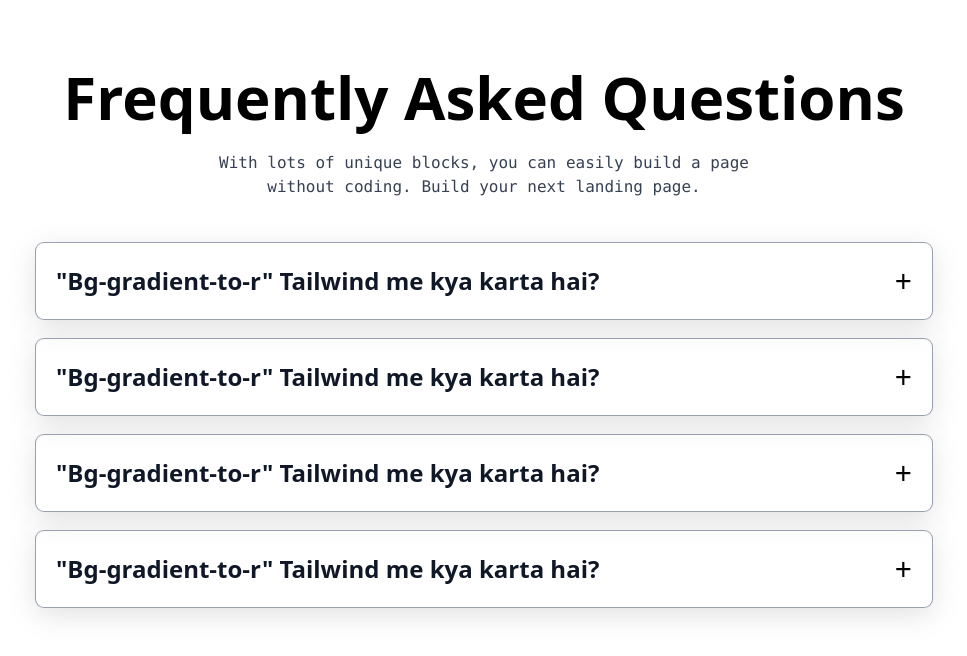
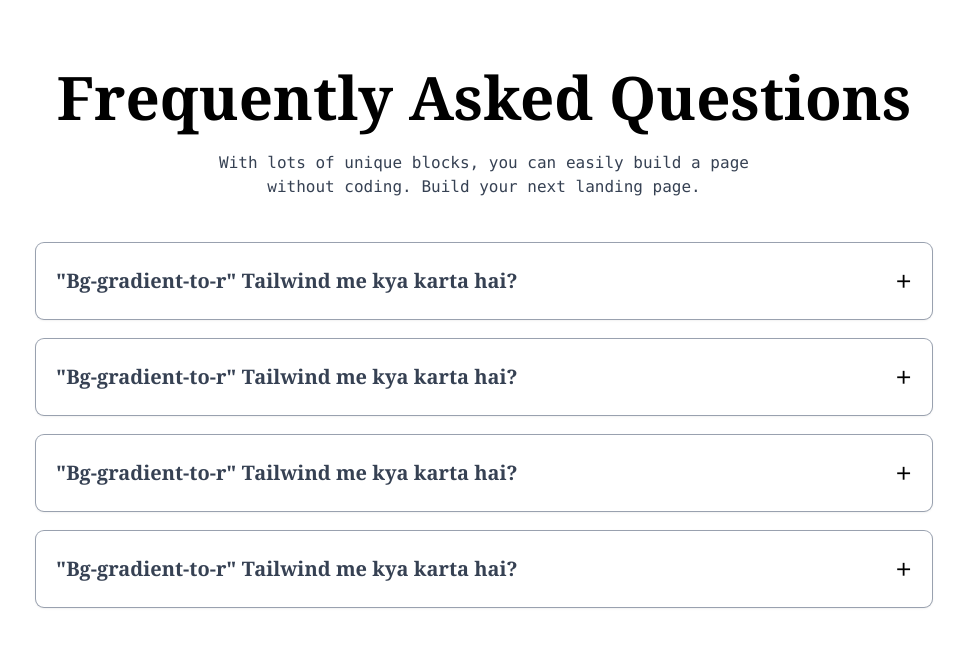
Before and after one commit to SurojeetMandal/tailwind-js-component, a plain HTML site: page Accordion/Accordion2.html in a window 1280 px wide. Shown: the whole page, without its empty margins (156-1123 px from the left). Drawn offline with nearby package versions, Linux system fonts and the light colour scheme.

Commit message:
modify in accordin 2

```diff
--- a/Accordion/Accordion2.html
+++ b/Accordion/Accordion2.html
@@ -12,7 +12,7 @@
 </head>
 
 <body>
-  <section class="py-10 mx-6">
+  <section class="py-10 mx-6 font-serif">
     <div class="text-center sm:mt-3 lg:mt-4 xl:mt-5">
       <div class="">
         <h1
@@ -26,9 +26,9 @@
     <!-- Accordion Start -->
     <div class="md:max-w-2xl lg:max-w-4xl  mx-auto mt-11">
       <div
-        class="shadow-[0px_7px_29px_0px_rgba(100,100,111,0.2)] rounded-lg py-2 sm:py-3 md:py-4 lg:py-5 px-3 sm:px-5  ring ring-gray-400 cursor-pointer mb-3 sm:mb-5 accordion-header hover:bg-gray-50">
+        class="shadow-sm rounded-lg py-2 sm:py-3 md:py-4 lg:py-5 px-3 sm:px-5  ring ring-gray-400 cursor-pointer mb-3 sm:mb-5 accordion-header hover:bg-gray-50">
         <div class="flex justify-between items-center">
-          <h1 class="text-lg sm:text-xl md:text-2xl font-semibold text-gray-900 hover:text-gray-800">"Bg-gradient-to-r"
+          <h1 class="text-base sm:text-lg md:text-xl  font-semibold  text-gray-700 hover:text-gray-800 mr-4">"Bg-gradient-to-r"
             Tailwind me kya karta hai?
           </h1>
           <div class="text-3xl">
@@ -37,15 +37,15 @@
           </div>
         </div>
         <hr class="mt-2 border-gray-400 hidden hr-line">
-        <p class=" text-black transition-all duration-700  text-justify ease-in h-0 truncate accordion-para">Ye Tailwind
+        <p class=" text-black transition-all duration-700  text-justify ease-in h-0 truncate accordion-para text-base md:text-lg">Ye Tailwind
           ki utility class hai jo left
           se right direction me gradient background apply karti hai. Iske
           saath from-*, via-*, aur to-* classes use karke colors define karte hain</p>
       </div>
       <div
-        class="shadow-[0px_7px_29px_0px_rgba(100,100,111,0.2)] rounded-lg py-2 sm:py-3 md:py-4 lg:py-5 px-3 sm:px-5  ring ring-gray-400 cursor-pointer mb-3 sm:mb-5 accordion-header hover:bg-gray-50">
+        class="shadow-sm rounded-lg py-2 sm:py-3 md:py-4 lg:py-5 px-3 sm:px-5  ring ring-gray-400 cursor-pointer mb-3 sm:mb-5 accordion-header hover:bg-gray-50">
         <div class="flex justify-between items-center">
-          <h1 class="text-lg sm:text-xl md:text-2xl font-semibold text-gray-900 hover:text-gray-800">"Bg-gradient-to-r"
+          <h1 class="text-base sm:text-lg md:text-xl  font-semibold text-gray-700 hover:text-gray-800 mr-4">"Bg-gradient-to-r"
             Tailwind me kya karta hai?
           </h1>
           <div class="text-3xl">
@@ -54,15 +54,15 @@
           </div>
         </div>
         <hr class="mt-2 border-gray-400 hidden hr-line">
-        <p class=" text-black transition-all duration-700  text-justify ease-in h-0 truncate accordion-para">Ye Tailwind
+        <p class=" text-black transition-all duration-700  text-justify ease-in h-0 truncate accordion-para text-base md:text-lg">Ye Tailwind
           ki utility class hai jo left
           se right direction me gradient background apply karti hai. Iske
           saath from-*, via-*, aur to-* classes use karke colors define karte hain</p>
       </div>
       <div
-        class="shadow-[0px_7px_29px_0px_rgba(100,100,111,0.2)] rounded-lg py-2 sm:py-3 md:py-4 lg:py-5 px-3 sm:px-5  ring ring-gray-400 cursor-pointer mb-3 sm:mb-5 accordion-header hover:bg-gray-50">
+        class="shadow-sm rounded-lg py-2 sm:py-3 md:py-4 lg:py-5 px-3 sm:px-5  ring ring-gray-400 cursor-pointer mb-3 sm:mb-5 accordion-header hover:bg-gray-50">
         <div class="flex justify-between items-center">
-          <h1 class="text-lg sm:text-xl md:text-2xl font-semibold text-gray-900 hover:text-gray-800">"Bg-gradient-to-r"
+          <h1 class="text-base sm:text-lg md:text-xl  font-semibold text-gray-700 hover:text-gray-800 mr-4">"Bg-gradient-to-r"
             Tailwind me kya karta hai?
           </h1>
           <div class="text-3xl">
@@ -71,15 +71,15 @@
           </div>
         </div>
         <hr class="mt-2 border-gray-400 hidden hr-line">
-        <p class=" text-black transition-all duration-700  text-justify ease-in h-0 truncate accordion-para">Ye Tailwind
+        <p class=" text-black transition-all duration-700  text-justify ease-in h-0 truncate accordion-para text-base md:text-lg">Ye Tailwind
           ki utility class hai jo left
           se right direction me gradient background apply karti hai. Iske
           saath from-*, via-*, aur to-* classes use karke colors define karte hain</p>
       </div>
       <div
-        class="shadow-[0px_7px_29px_0px_rgba(100,100,111,0.2)] rounded-lg py-2 sm:py-3 md:py-4 lg:py-5 px-3 sm:px-5  ring ring-gray-400 cursor-pointer mb-3 sm:mb-5 accordion-header hover:bg-gray-50">
+        class="shadow-sm rounded-lg py-2 sm:py-3 md:py-4 lg:py-5 px-3 sm:px-5  ring ring-gray-400 cursor-pointer mb-3 sm:mb-5 accordion-header hover:bg-gray-50">
         <div class="flex justify-between items-center">
-          <h1 class="text-lg sm:text-xl md:text-2xl font-semibold text-gray-900 hover:text-gray-800">"Bg-gradient-to-r"
+          <h1 class="text-base sm:text-lg md:text-xl  font-semibold text-gray-700 hover:text-gray-800 mr-4">"Bg-gradient-to-r"
             Tailwind me kya karta hai?
           </h1>
           <div class="text-3xl">
@@ -88,7 +88,7 @@
           </div>
         </div>
         <hr class="mt-2 border-gray-400 hidden hr-line">
-        <p class=" text-black transition-all duration-700  text-justify ease-in h-0 truncate accordion-para">Ye Tailwind
+        <p class=" text-black transition-all duration-700  text-justify ease-in h-0 truncate accordion-para text-base md:text-lg">Ye Tailwind
           ki utility class hai jo left
           se right direction me gradient background apply karti hai. Iske
           saath from-*, via-*, aur to-* classes use karke colors define karte hain</p>
```
